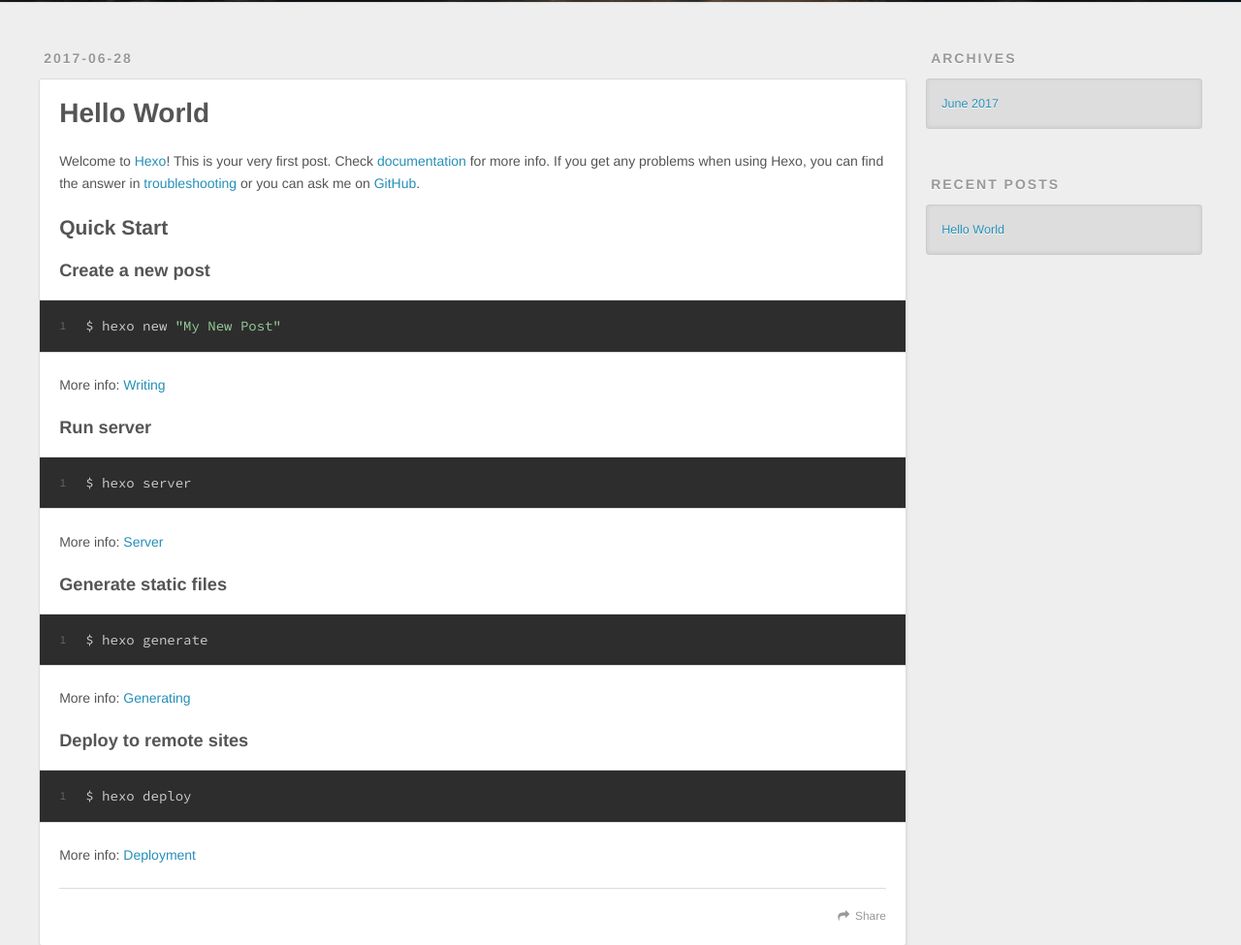
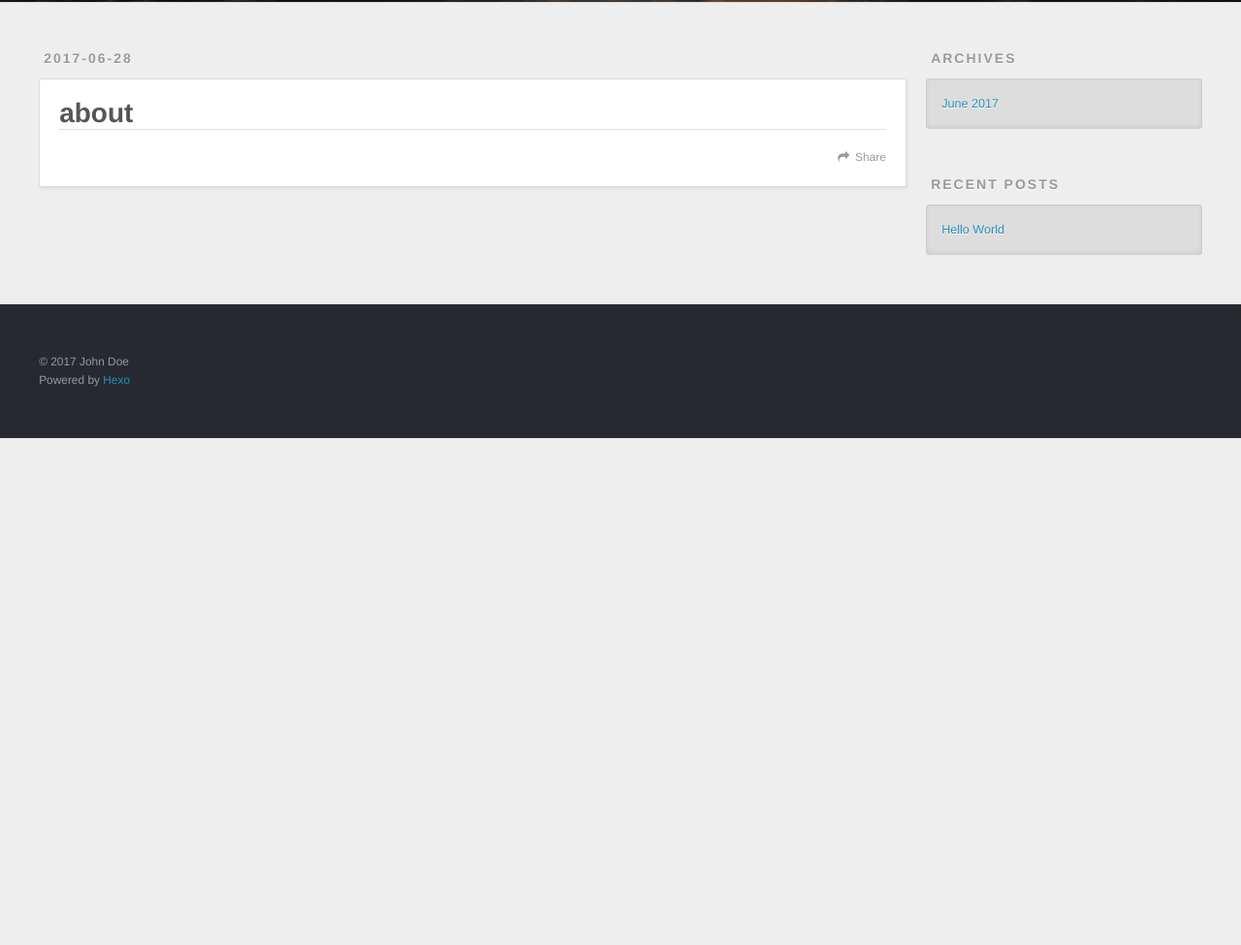
Before and after one commit to oshua/oshua.github.io, a plain HTML site: page about/index.html in a window 1280 px wide. Shown: the part 298-1273 px from the top of the page at 97% size. After the commit the page ends 800 px from the top, so only its background shows below. Drawn offline with nearby package versions, Linux system fonts and the light colour scheme.

Commit message:
Site updated: 2017-06-28 23:09:12

```diff
--- a/index.html
+++ b/about/index.html
@@ -3,14 +3,15 @@
 <head>
   <meta charset="utf-8">
 
-  <title>Hexo</title>
+  <title>about | Hexo</title>
   <meta name="viewport" content="width=device-width, initial-scale=1, maximum-scale=1">
   <meta property="og:type" content="website">
-<meta property="og:title" content="Hexo">
-<meta property="og:url" content="http://yoursite.com/index.html">
+<meta property="og:title" content="about">
+<meta property="og:url" content="http://yoursite.com/about/index.html">
 <meta property="og:site_name" content="Hexo">
+<meta property="og:updated_time" content="2017-06-28T15:08:56.000Z">
 <meta name="twitter:card" content="summary">
-<meta name="twitter:title" content="Hexo">
+<meta name="twitter:title" content="about">
 
     <link rel="alternate" href="/atom.xml" title="Hexo" type="application/atom+xml">
 
@@ -59,12 +60,10 @@
   </div>
 </header>
       <div class="outer">
-        <section id="main">
-
-    <article id="post-hello-world" class="article article-type-post" itemscope itemprop="blogPost">
+        <section id="main"><article id="page-undefined" class="article article-type-page" itemscope itemprop="blogPost">
   <div class="article-meta">
-    <a href="/2017/06/28/hello-world/" class="article-date">
-  <time datetime="2017-06-28T14:08:30.000Z" itemprop="datePublished">2017-06-28</time>
+    <a href="/about/index.html" class="article-date">
+  <time datetime="2017-06-28T15:08:56.000Z" itemprop="datePublished">2017-06-28</time>
 </a>
 
   </div>
@@ -74,8 +73,8 @@
       <header class="article-header">
 
 
-    <h1 itemprop="name">
-      <a class="article-title" href="/2017/06/28/hello-world/">Hello World</a>
+    <h1 class="article-title" itemprop="name">
+      about
     </h1>
 
 
@@ -83,29 +82,19 @@
 
     <div class="article-entry" itemprop="articleBody">
 
-        <p>Welcome to <a href="https://hexo.io/" target="_blank" rel="external">Hexo</a>! This is your very first post. Check <a href="https://hexo.io/docs/" target="_blank" rel="external">documentation</a> for more info. If you get any problems when using Hexo, you can find the answer in <a href="https://hexo.io/docs/troubleshooting.html" target="_blank" rel="external">troubleshooting</a> or you can ask me on <a href="https://github.com/hexojs/hexo/issues" target="_blank" rel="external">GitHub</a>.</p>
-<h2 id="Quick-Start"><a href="#Quick-Start" class="headerlink" title="Quick Start"></a>Quick Start</h2><h3 id="Create-a-new-post"><a href="#Create-a-new-post" class="headerlink" title="Create a new post"></a>Create a new post</h3><figure class="highlight bash"><table><tr><td class="gutter"><pre><div class="line">1</div></pre></td><td class="code"><pre><div class="line">$ hexo new <span class="string">"My New Post"</span></div></pre></td></tr></table></figure>
-<p>More info: <a href="https://hexo.io/docs/writing.html" target="_blank" rel="external">Writing</a></p>
-<h3 id="Run-server"><a href="#Run-server" class="headerlink" title="Run server"></a>Run server</h3><figure class="highlight bash"><table><tr><td class="gutter"><pre><div class="line">1</div></pre></td><td class="code"><pre><div class="line">$ hexo server</div></pre></td></tr></table></figure>
-<p>More info: <a href="https://hexo.io/docs/server.html" target="_blank" rel="external">Server</a></p>
-<h3 id="Generate-static-files"><a href="#Generate-static-files" class="headerlink" title="Generate static files"></a>Generate static files</h3><figure class="highlight bash"><table><tr><td class="gutter"><pre><div class="line">1</div></pre></td><td class="code"><pre><div class="line">$ hexo generate</div></pre></td></tr></table></figure>
-<p>More info: <a href="https://hexo.io/docs/generating.html" target="_blank" rel="external">Generating</a></p>
-<h3 id="Deploy-to-remote-sites"><a href="#Deploy-to-remote-sites" class="headerlink" title="Deploy to remote sites"></a>Deploy to remote sites</h3><figure class="highlight bash"><table><tr><td class="gutter"><pre><div class="line">1</div></pre></td><td class="code"><pre><div class="line">$ hexo deploy</div></pre></td></tr></table></figure>
-<p>More info: <a href="https://hexo.io/docs/deployment.html" target="_blank" rel="external">Deployment</a></p>
 
 
     </div>
     <footer class="article-footer">
-      <a data-url="http://yoursite.com/2017/06/28/hello-world/" data-id="cj4h2yvmm0000489jbkoy76dy" class="article-share-link">Share</a>
+      <a data-url="http://yoursite.com/about/index.html" data-id="cj4h4zi6w0001j09j0ch2e9ps" class="article-share-link">Share</a>
 
 
     </footer>
   </div>
 
-</article>
 
 
-
+</article>
 
 </section>
 
```
Also changed, not shown: 2017/06/28/hello-world/index.html (+1 -1 lines).
